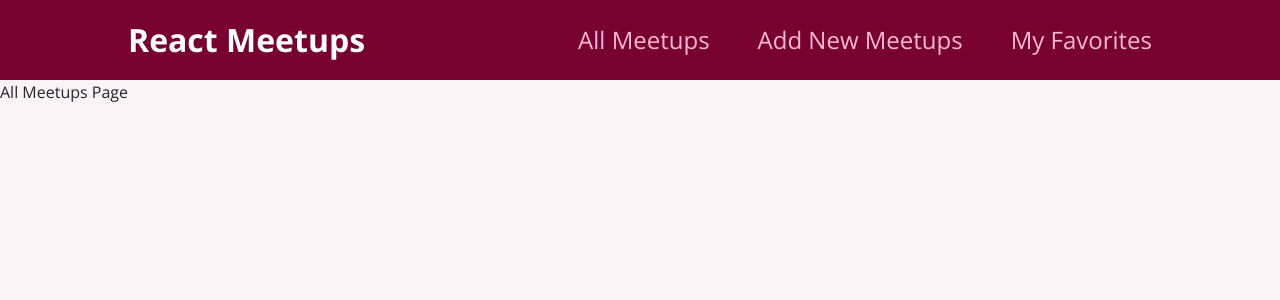
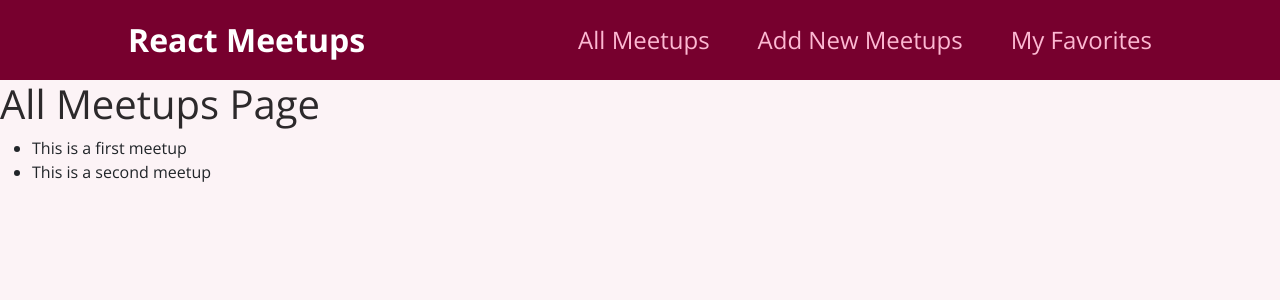
Before and after one commit to Tsitsey91/react-rourse-fastforward, a React (Create React App) app: page / in a window 1280 px wide. Shown: the top 300 px of the page. Built offline with nearby package versions, Linux system fonts and the light colour scheme.

Commit message:
Outputting List of Data

```diff
--- a/src/pages/AllMeetups.js
+++ b/src/pages/AllMeetups.js
@@ -4,8 +4,38 @@
  * a certain URL is typed
  */
 
+const Dummy_Data = [
+    {
+        id: 'm1',
+        title: 'This is a first meetup',
+        image:
+            'https://upload.wikimedia.org/wikipedia/commons/thumb/d/d3/Stadtbild_M%C3%BCnchen.jpg/2560px-Stadtbild_M%C3%BCnchen.jpg',
+        address: 'Meetupstreet 5, 12345 Meetup City',
+        description:
+            'This is a first, amazing meetup which you definitely should not miss. It will be a lot of fun!',
+    },
+    {
+        id: 'm2',
+        title: 'This is a second meetup',
+        image:
+            'https://upload.wikimedia.org/wikipedia/commons/thumb/d/d3/Stadtbild_M%C3%BCnchen.jpg/2560px-Stadtbild_M%C3%BCnchen.jpg',
+        address: 'Meetupstreet 5, 12345 Athens Yoooo',
+        description:
+            'This is a first, amazing meetup which you definitely should not miss. It will be a lot of fun!',
+    },
+];
+
 function AllMeetupsPage() {
-    return <div>All Meetups Page</div>
+    return (
+        <div>
+            <h1>All Meetups Page</h1>
+            <ul>
+                {Dummy_Data.map(
+                    (meetup) => { return <li key={meetup.id}>{meetup.title}</li> }
+                )}
+            </ul>
+        </div>
+    )
 }
 
 export default AllMeetupsPage;
```
